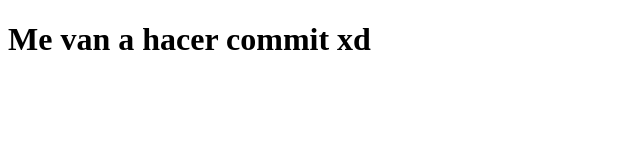
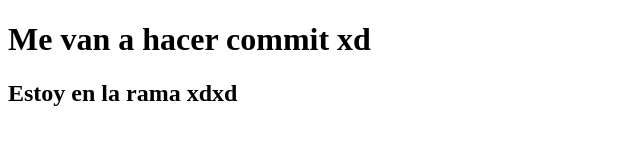
Before and after one commit to CylanTomacio/ebcoding, a plain HTML site: page index.html in a window 1280 px wide. Shown: the whole page, without its empty margins (0-640 px from the left). Drawn offline with Linux system fonts and the light colour scheme.

Commit message:
Se agregó un H2 al index.html

```diff
--- a/index.html
+++ b/index.html
@@ -7,5 +7,6 @@
 </head>
 <body>
     <h1>Me van a hacer commit xd</h1>
+    <h2>Estoy en la rama xdxd</h2>
 </body>
 </html>
```
